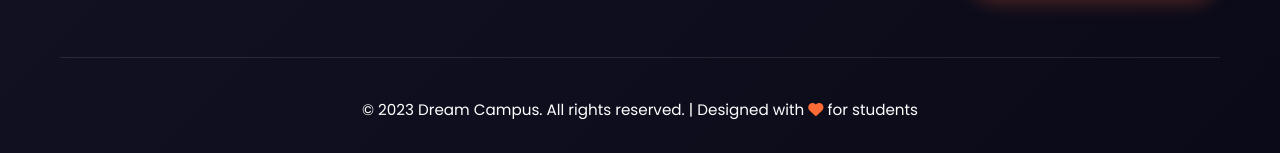
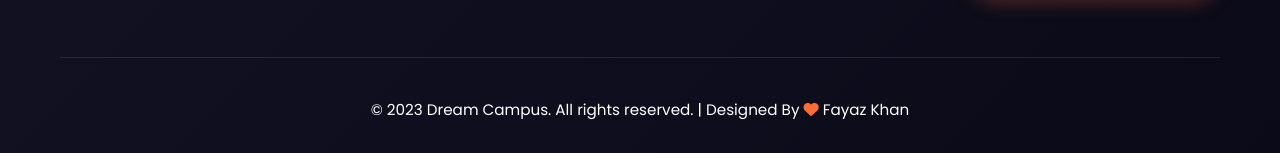
Before and after one commit to fayazkhan12/Dream-Campus, a plain HTML site: page index.html in a window 1280 px wide. Shown: the part 5144-5297 px from the top of the page. Drawn offline with Linux system fonts and the light colour scheme.

Commit message:
Update index.html

```diff
--- a/index.html
+++ b/index.html
@@ -1340,7 +1340,7 @@
             </div>
 
             <div class="copyright fade-in">
-                <p>&copy; 2023 Dream Campus. All rights reserved. | Designed with <i class="fas fa-heart" style="color: var(--secondary);"></i> for students</p>
+                <p>&copy; 2023 Dream Campus. All rights reserved. | Designed By <i class="fas fa-heart" style="color: var(--secondary);"></i> Fayaz Khan</p>
             </div>
         </div>
     </footer>
```
